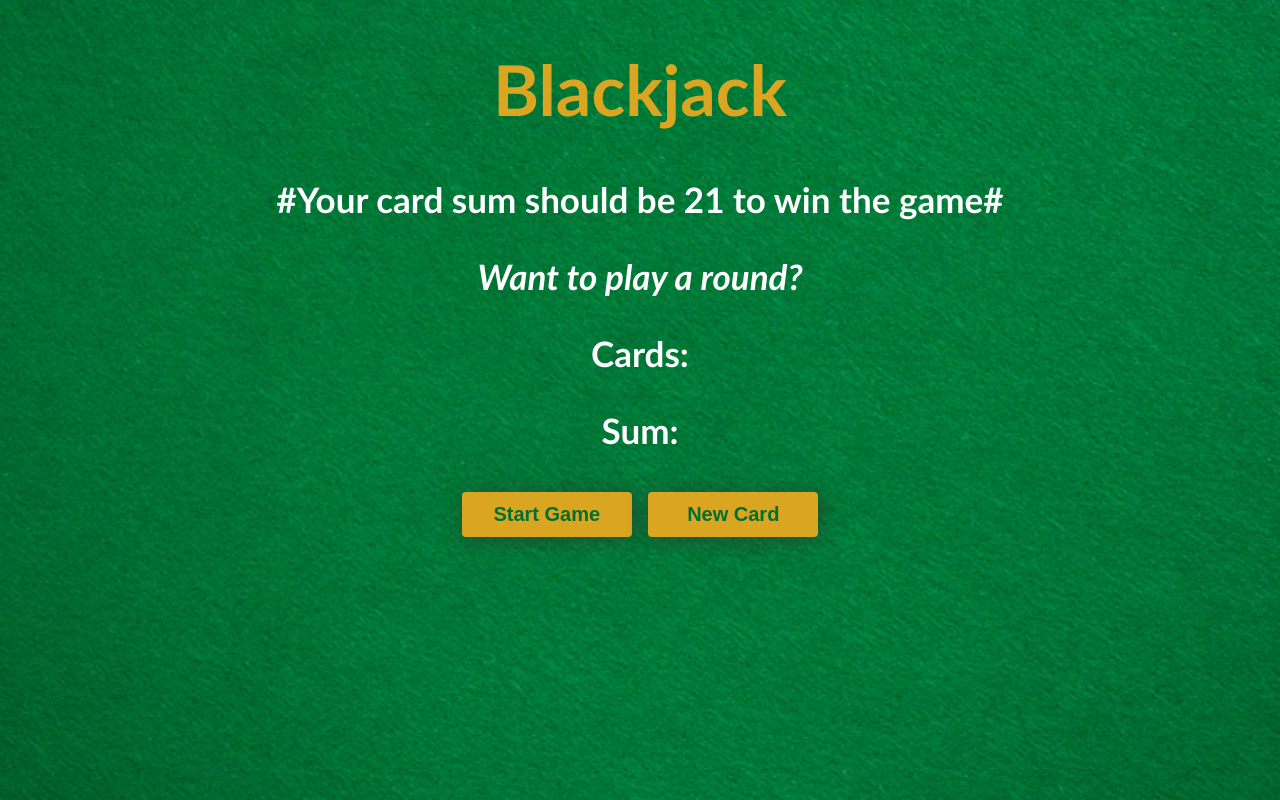
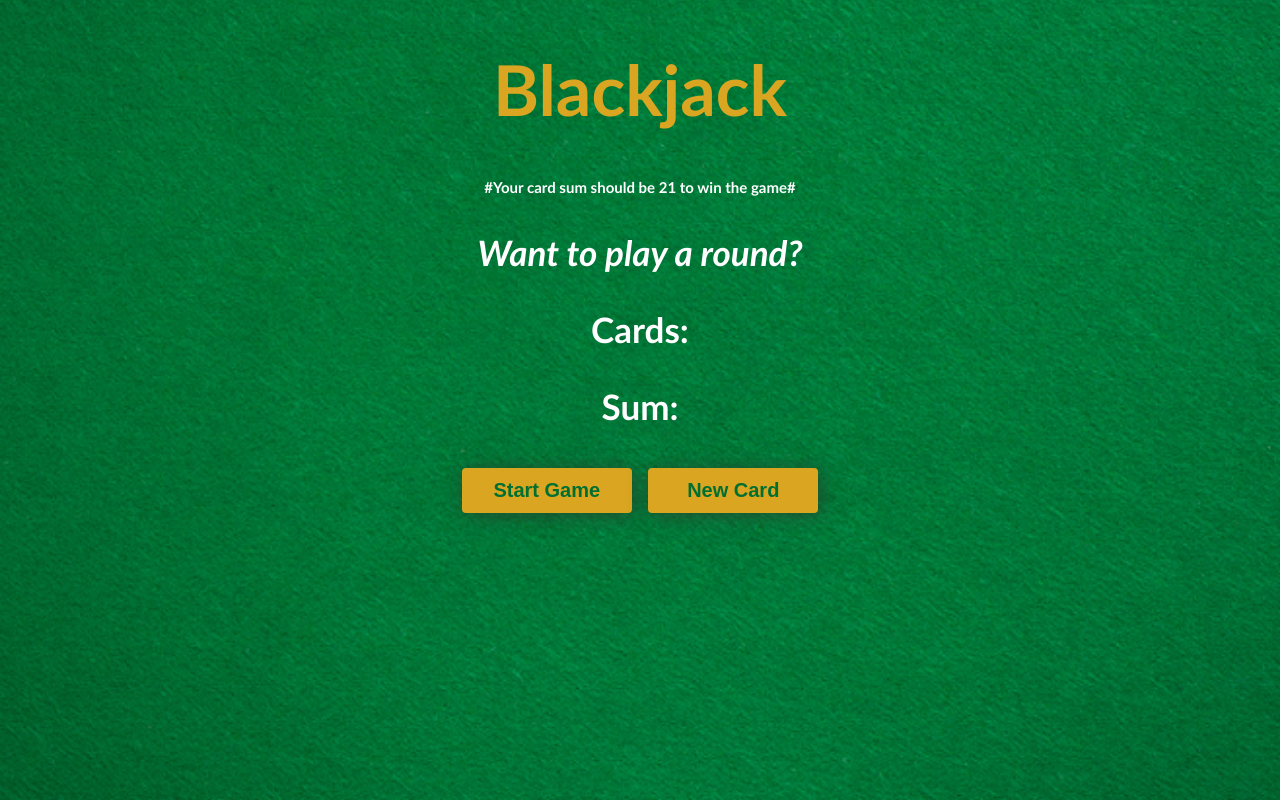
Before and after one commit to saran1522/BlackJack-Game, a plain HTML site: page index.html in a window 1280 px wide. Drawn offline with Linux system fonts and the light colour scheme.

Commit message:
Update style.css

```diff
--- a/style.css
+++ b/style.css
@@ -12,7 +12,7 @@ h1 {
 }
 
 #about{
-    font-size: 15;
+    font-size: 15px;
 }
 
 #message-el {
```
